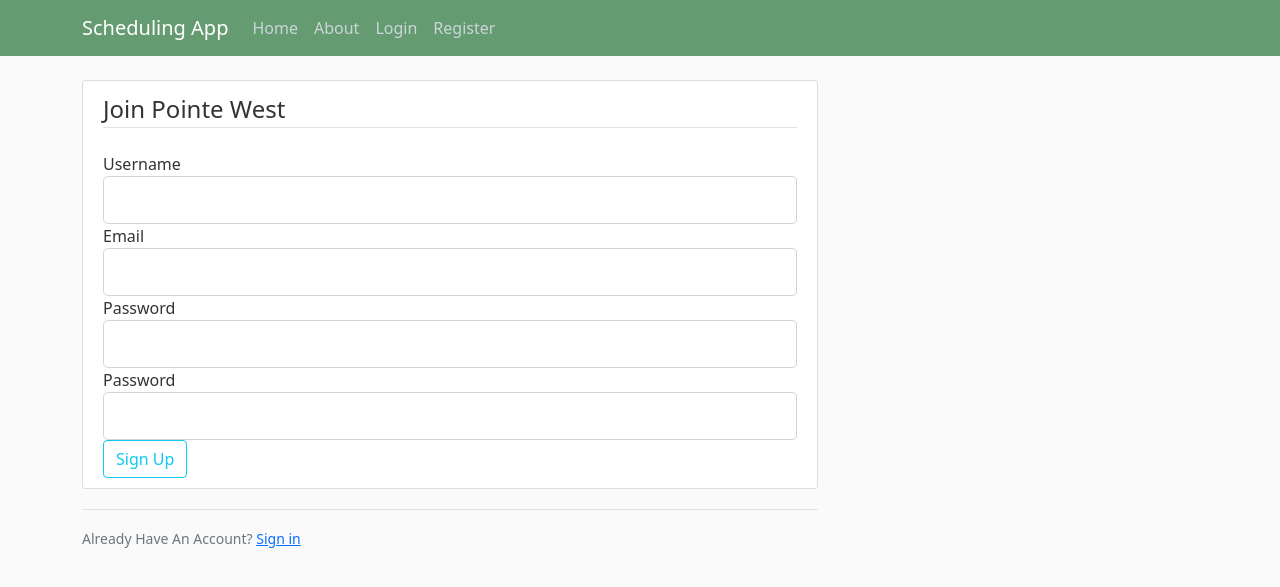
After one commit to Justin135/PointeWestSchedulingApp, a Flask app: page /register in a window 1280 px wide. The commit adds this page. Shown: the top 587 px of the page. Run offline with Flask 2, Linux system fonts and the light colour scheme; some libraries are stand-ins or nearby versions.

Commit message:
Created account forms and database.

```diff
--- a/app.py
+++ b/app.py
@@ -1,7 +1,9 @@
+# Be sure to use CMD instead of PowerShell.
 # Use py -3 -m venv env to create env.
 # Use env\Scripts\activate.bat to activate env.
 
-from flask import Flask, render_template, url_for, request, redirect
+from flask import Flask, render_template, url_for, request, redirect, flash, redirect
+from forms import RegistrationForm, LoginForm
 from flask_sqlalchemy import SQLAlchemy
 from datetime import datetime
 import os.path
@@ -9,9 +11,51 @@ from os import path
 
 # Setup application.
 app = Flask(__name__)
-app.config['SQLALCHEMY_DATABASE_URI'] = 'sqlite:///template_schedules.db'
+app.config['SQLALCHEMY_DATABASE_URI'] = 'sqlite:///site.db'
+app.config["SECRET_KEY"] = "xF6m7FCDKPzfwrKD"
+
 db = SQLAlchemy(app)
 
+if not path.exists("site.db"):
+    db.create_all()
+
+class User(db.Model):
+    id = db.Column(db.Integer, primary_key=True)
+    username = db.Column(db.String(40), unique=True, nullable=False)
+    email = db.Column(db.String(120), unique=True, nullable=False)
+    image_file = db.Column(db.String(120), nullable=False, default="default.jpg")
+    password = db.Column(db.String(60), nullable=False)
+    requested_days_off = db.relationship("RequestedDayOff", backref="author", lazy=True) # This is actually just a query and not a column itself.
+    shifts = db.relationship("Shift", backref="auth", lazy=True)
+
+    def __repr__(self):
+        return f"User('{self.username}', '{self.email}', '{self.image_file}'"
+
+class Shift(db.Model):
+    id = db.Column(db.Integer, primary_key=True)
+    username = db.Column(db.String(40), nullable=False)
+    user_id = db.Column(db.Integer, db.ForeignKey("user.id"), nullable=False)
+    day = db.Column(db.Integer, nullable=False)
+    month = db.Column(db.Integer, nullable=False)
+    year = db.Column(db.Integer, nullable=False)
+    start = db.Column(db.String(10), nullable=False)
+    end = db.Column(db.String(10), nullable=False)
+
+    def __repr__(self):
+        return f"Shift('{self.username}',  '{self.day}', '{self.month}', '{self.year}', '{self.start}', '{self.end}'"
+
+class RequestedDayOff(db.Model):
+    id = db.Column(db.Integer, primary_key=True)
+    username = db.Column(db.String(40), nullable=False)
+    user_id = db.Column(db.Integer, db.ForeignKey("user.id"), nullable=False)
+    day = db.Column(db.Integer, nullable=False)
+    month = db.Column(db.Integer, nullable=False)
+    year = db.Column(db.Integer, nullable=False)
+
+    def __repr__(self):
+        return f"RequestedDayOff('{self.username}', '{self.day}', '{self.month}', '{self.year}'"
+
+"""
 class Todo(db.Model):
     id = db.Column(db.Integer, primary_key=True)
     sunday_open_start = db.Column(db.String(10), nullable=False)
@@ -53,10 +97,44 @@ class Todo(db.Model):
 
     def __repr__(self):
         return '<Task %r' % self.id
+"""
 
+"""
 if not path.exists("template_schedules.db"):
     db.create_all()
+"""
 
+@app.route("/about")
+def about():
+    return render_template("about.html", title="About")
+
+@app.route("/")
+@app.route("/home")
+def home():
+    return render_template("index.html")
+
+@app.route("/register", methods=["GET", "POST"]) # Required to accept the form data.
+def register():
+    form = RegistrationForm()
+    if form.validate_on_submit(): # Valid form submit.
+        flash(f"Account created for {form.username.data}!", "success")
+        return redirect(url_for("home"))
+
+    return render_template("register.html", title="Register", form=form)
+
+@app.route("/login", methods=["GET", "POST"]) # Required to accept the form data.
+def login():
+    form = LoginForm()
+    if form.validate_on_submit(): # Valid form submit.
+        if form.email.data == "admin@blog.com" and form.password.data == "password":
+            flash("You have been logged in!", "success")
+            return redirect(url_for("home"))
+        else:
+            flash("Login Unsuccessful. Please check username and password.", "danger")
+
+    return render_template("login.html", title="Login", form=form)
+
+"""
 @app.route("/", methods=["POST", "GET"])
 def index():
     if request.method == "POST":
@@ -66,6 +144,7 @@ def index():
     else:
         tasks = Todo.query.order_by(Todo.date_created).all() # Returns all data in the database.
         return render_template('index.html', tasks=tasks)
+"""
 
 if __name__ == "__main__":
     app.run(debug=True)
--- /dev/null
+++ b/forms.py
@@ -0,0 +1,18 @@
+from flask_wtf import FlaskForm
+from flask_wtf.recaptcha import validators
+from wtforms import StringField, PasswordField, SubmitField, BooleanField
+from wtforms.validators import DataRequired, Length, Email, EqualTo
+import email_validator
+
+class RegistrationForm(FlaskForm):
+    username = StringField("Username", validators=[DataRequired(), Length(min=2, max=40)])
+    email = StringField("Email", validators=[DataRequired(), Email()])
+    password = PasswordField("Password", validators=[DataRequired()])
+    confirm_password = PasswordField("Password", validators=[DataRequired(), EqualTo("password")])
+    submit = SubmitField("Sign Up")
+
+class LoginForm(FlaskForm):
+    email = StringField("Email", validators=[DataRequired(), Email()])
+    password = PasswordField("Password", validators=[DataRequired()])
+    remember = BooleanField("Remember Me")
+    submit = SubmitField("Login")
--- a/static/css/main.css
+++ b/static/css/main.css
@@ -1,4 +1,80 @@
 body {
-    margin: 0;
-    font-family: sans-serif;
+    background: #fafafa;
+    color: #333333;
+    margin-top: 5rem;
 }
+
+h1, h2, h3, h4, h5, h6 {
+    color: #444444;
+}
+
+.bg-steel {
+    background-color: #5f9964;
+}
+
+.site-header .navbar-nav .nav-link {
+    color: #cbd5db;
+}
+
+.site-header .navbar-nav .nav-link:hover {
+    color: #ffffff;
+}
+
+.site-header .navbar-nav .nav-link.active {
+    font-weight: 500;
+}
+
+.content-section {
+    background: #ffffff;
+    padding: 10px 20px;
+    border: 1px solid #dddddd;
+    border-radius: 3px;
+    margin-bottom: 20px;
+}
+
+.article-title {
+    color: #444444;
+}
+
+a.article-title:hover {
+    color: #428bca;
+    text-decoration: none;
+}
+
+.article-content {
+    white-space: pre-line;
+}
+
+.article-img {
+    height: 65px;
+    width: 65px;
+    margin-right: 16px;
+}
+
+.article-metadata {
+    padding-bottom: 1px;
+    margin-bottom: 4px;
+    border-bottom: 1px solid #e3e3e3
+}
+
+.article-metadata a:hover {
+    color: #333;
+    text-decoration: none;
+}
+
+.article-svg {
+    width: 25px;
+    height: 25px;
+    vertical-align: middle;
+}
+
+.account-img {
+    height: 125px;
+    width: 125px;
+    margin-right: 20px;
+    margin-bottom: 16px;
+}
+
+.account-heading {
+    font-size: 2.5rem;
+}
--- /dev/null
+++ b/templates/about.html
@@ -0,0 +1,5 @@
+{% extends "base.html" %}
+
+{% block content %}
+    <p>Sup</p>
+{% endblock %}
--- a/templates/base.html
+++ b/templates/base.html
@@ -1,15 +1,87 @@
 <!DOCTYPE html>
 <html lang="en">
 <head>
-    <meta charset="UTF-8">
-    <meta http-equiv="X-UA-Compatible" content="IE=edge">
+
+    <!-- Required meta tags -->
+    <meta charset="utf-8">
+    <meta name="viewport" content="width=device-width, initial-scale=1">
+
+    <!-- Bootstrap CSS -->
+    <link href="https://cdn.jsdelivr.net/npm/bootstrap@5.0.0/dist/css/bootstrap.min.css" rel="stylesheet" integrity="sha384-wEmeIV1mKuiNpC+IOBjI7aAzPcEZeedi5yW5f2yOq55WWLwNGmvvx4Um1vskeMj0" crossorigin="anonymous">
+
     <meta name="viewport" content="width=device-width, initial-scale=1.0">
     <link rel="icon" href="Images/calendar.jpg" type="image/jpg" />
     <link rel="stylesheet" href="{{url_for('static', filename='css/main.css') }}" />
-    <title>Scheduling App</title>
-    {% block head %}{% endblock %}
+
+    {% if title %}
+        <title>{{ title }}</title>
+    {% else %}
+        <title>PW Schedule</title>
+    {% endif %}
 </head>
 <body>
-    {% block body %}{% endblock %}
+
+    <header class="site-header">
+        <nav class="navbar navbar-expand-md navbar-dark fixed-top" style="background-color: #659b70;">
+            <div class="container">
+                <a class="navbar-brand mr-4" href="/">Scheduling App</a>
+                <button class="navbar-toggler" type="button" data-toggle="collapse" data-target="#navbarToggle" aria-controls="navbarToggle" aria-expanded="false" aria-label="Toggle navigation">
+                <span class="navbar-toggler-icon"></span>
+                </button>
+                <div class="collapse navbar-collapse" id="navbarToggle">
+                <div class="navbar-nav mr-auto">
+                    <a class="nav-item nav-link" href="{{ url_for('home') }}">Home</a>
+                    <a class="nav-item nav-link" href="{{ url_for('about') }}">About</a>
+                </div>
+                <!-- Navbar Right Side -->
+                <div class="navbar-nav">
+                    <a class="nav-item nav-link" href="{{ url_for('login') }}">Login</a>
+                    <a class="nav-item nav-link" href="{{ url_for('register') }}">Register</a>
+                </div>
+                </div>
+            </div>
+        </nav>
+      </header>
+
+      <main role="main" class="container">
+            <div class="row">
+            <div class="col-md-8">
+                {% with messages = get_flashed_messages(with_categories=true) %}
+                    {% if messages %}
+                        {% for category, message in messages %}
+                            <div class="alert alert-{{ category }}">
+                                {{ message }}
+                            </div>
+                        {% endfor %}
+                    {% endif %}
+                {% endwith %}
+                {% block content %}{% endblock %}
+            </div>
+            <!--
+            <div class="col-md-4">
+                <div class="content-section">
+                <h3>Our Sidebar</h3>
+                <p class='text-muted'>You can put any information here you'd like.
+                    <ul class="list-group">
+                        <li class="list-group-item list-group-item-light">Latest Posts</li>
+                        <li class="list-group-item list-group-item-light">Announcements</li>
+                        <li class="list-group-item list-group-item-light">Calendars</li>
+                        <li class="list-group-item list-group-item-light">etc</li>
+                    </ul>
+                </p>
+                </div>
+            </div>
+            -->
+            </div>
+      </main>
+
+    <!-- Option 1: Bootstrap Bundle with Popper -->
+    <script src="https://cdn.jsdelivr.net/npm/bootstrap@5.0.0/dist/js/bootstrap.bundle.min.js" integrity="sha384-p34f1UUtsS3wqzfto5wAAmdvj+osOnFyQFpp4Ua3gs/ZVWx6oOypYoCJhGGScy+8" crossorigin="anonymous"></script>
+
+    <!-- Option 2: Separate Popper and Bootstrap JS -->
+    <!--
+    <script src="https://cdn.jsdelivr.net/npm/@popperjs/core@2.9.2/dist/umd/popper.min.js" integrity="sha384-IQsoLXl5PILFhosVNubq5LC7Qb9DXgDA9i+tQ8Zj3iwWAwPtgFTxbJ8NT4GN1R8p" crossorigin="anonymous"></script>
+    <script src="https://cdn.jsdelivr.net/npm/bootstrap@5.0.0/dist/js/bootstrap.min.js" integrity="sha384-lpyLfhYuitXl2zRZ5Bn2fqnhNAKOAaM/0Kr9laMspuaMiZfGmfwRNFh8HlMy49eQ" crossorigin="anonymous"></script>
+    -->
 </body>
 </html>
--- a/templates/index.html
+++ b/templates/index.html
@@ -1,9 +1,5 @@
 {% extends "base.html" %}
-
-{% block head %}
-
-{% endblock %}
-{% block body %}
+{% block content %}
     <h1>Schedule App</h1>
 
     <form action="/" method="POST">
--- /dev/null
+++ b/templates/register.html
@@ -0,0 +1,80 @@
+{% extends "base.html" %}
+
+{% block content %}
+    <div class="content-section">
+        <form method="POST" action=""> <!-- It will post to the current route. -->
+            {{ form.hidden_tag() }}
+            <fieldset class="form-group">
+                <legend class="border-bottom mb-4">Join Pointe West</legend>
+                <div class="form-group">
+                    {{ form.username.label(class="form-control-label")}}
+
+                    <!-- Invalid data. -->
+                    {% if form.username.errors %}
+                        {{ form.username(class="form-control form-control-lg is-invalid") }}
+                        <div class="invalid-feedback">
+                            {% for error in form.username.errors %}
+                                <span>{{ error }}</span>
+                            {% endfor %}
+                        </div>
+                    {% else %}
+                        {{ form.username(class="form-control form-control-lg")}}
+                    {% endif %}
+                </div>
+                <div class="form-group">
+                    {{ form.email.label(class="form-control-label")}}
+
+                    <!-- Invalid data. -->
+                    {% if form.email.errors %}
+                        {{ form.email(class="form-control form-control-lg is-invalid") }}
+                        <div class="invalid-feedback">
+                            {% for error in form.email.errors %}
+                                <span>{{ error }}</span>
+                            {% endfor %}
+                        </div>
+                    {% else %}
+                        {{ form.email(class="form-control form-control-lg")}}
+                    {% endif %}
+                </div>
+                <div class="form-group">
+                    {{ form.password.label(class="form-control-label")}}
+
+                    <!-- Invalid data. -->
+                    {% if form.password.errors %}
+                        {{ form.password(class="form-control form-control-lg is-invalid") }}
+                        <div class="invalid-feedback">
+                            {% for error in form.password.errors %}
+                                <span>{{ error }}</span>
+                            {% endfor %}
+                        </div>
+                    {% else %}
+                        {{ form.password(class="form-control form-control-lg")}}
+                    {% endif %}
+                </div>
+                <div class="form-group">
+                    {{ form.confirm_password.label(class="form-control-label")}}
+
+                    <!-- Invalid data. -->
+                    {% if form.confirm_password.errors %}
+                        {{ form.confirm_password(class="form-control form-control-lg is-invalid") }}
+                        <div class="invalid-feedback">
+                            {% for error in form.confirm_password.errors %}
+                                <span>{{ error }}</span>
+                            {% endfor %}
+                        </div>
+                    {% else %}
+                        {{ form.confirm_password(class="form-control form-control-lg")}}
+                    {% endif %}
+                </div>
+            </fieldset>
+            <div class="form-group">
+                {{ form.submit(class="btn btn-outline-info")}}
+            </div>
+        </form>
+    </div>
+    <div class="border-top pt-3">
+        <small class="text-muted">
+            Already Have An Account? <a class="ml-2" href="{{ url_for('login') }}">Sign in</a>
+        </small>
+    </div>
+{% endblock %}
```
Also changed, not shown: templates/login.html (added, +58 -0 lines), site.db (added), 7 other files.
